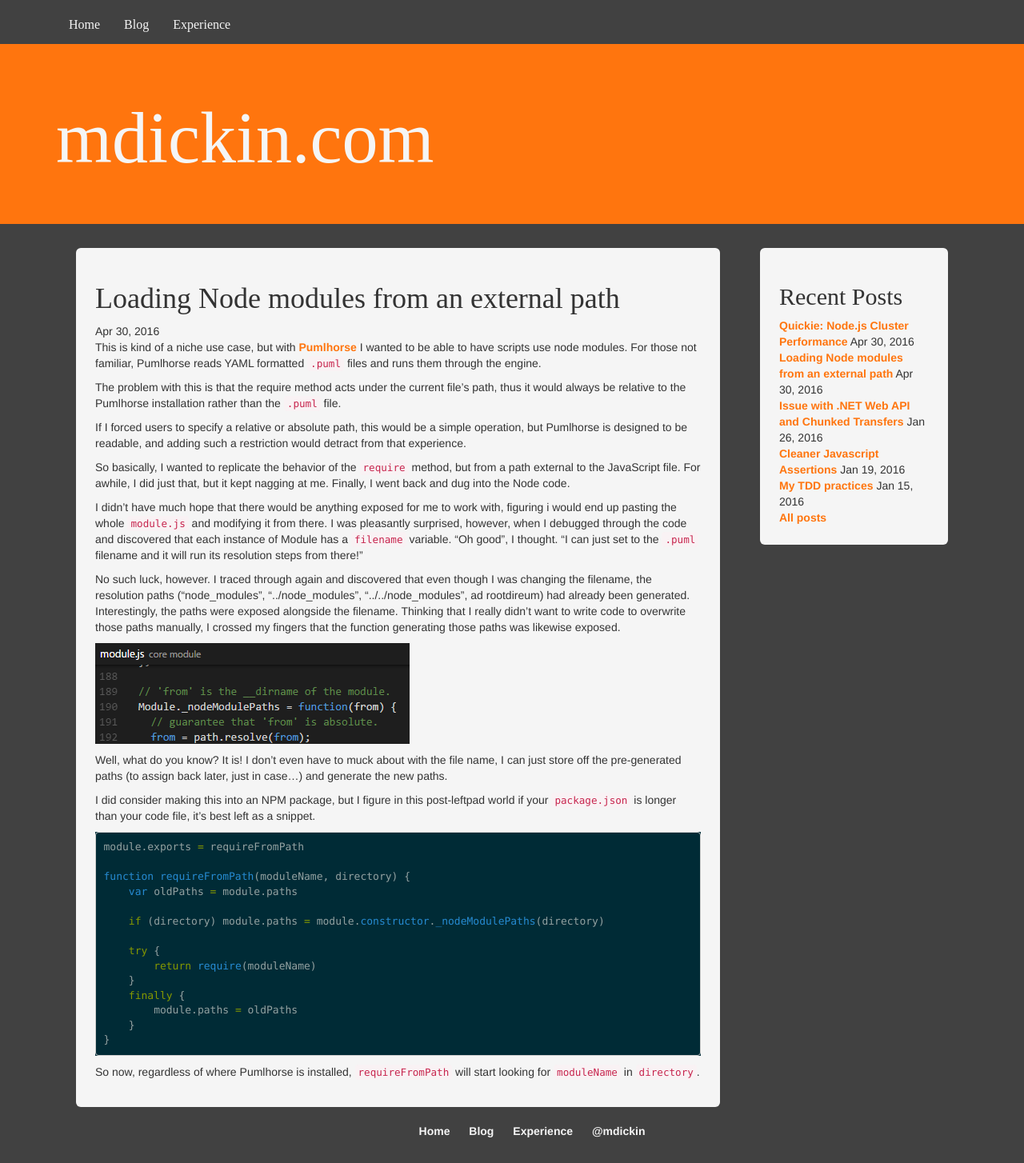
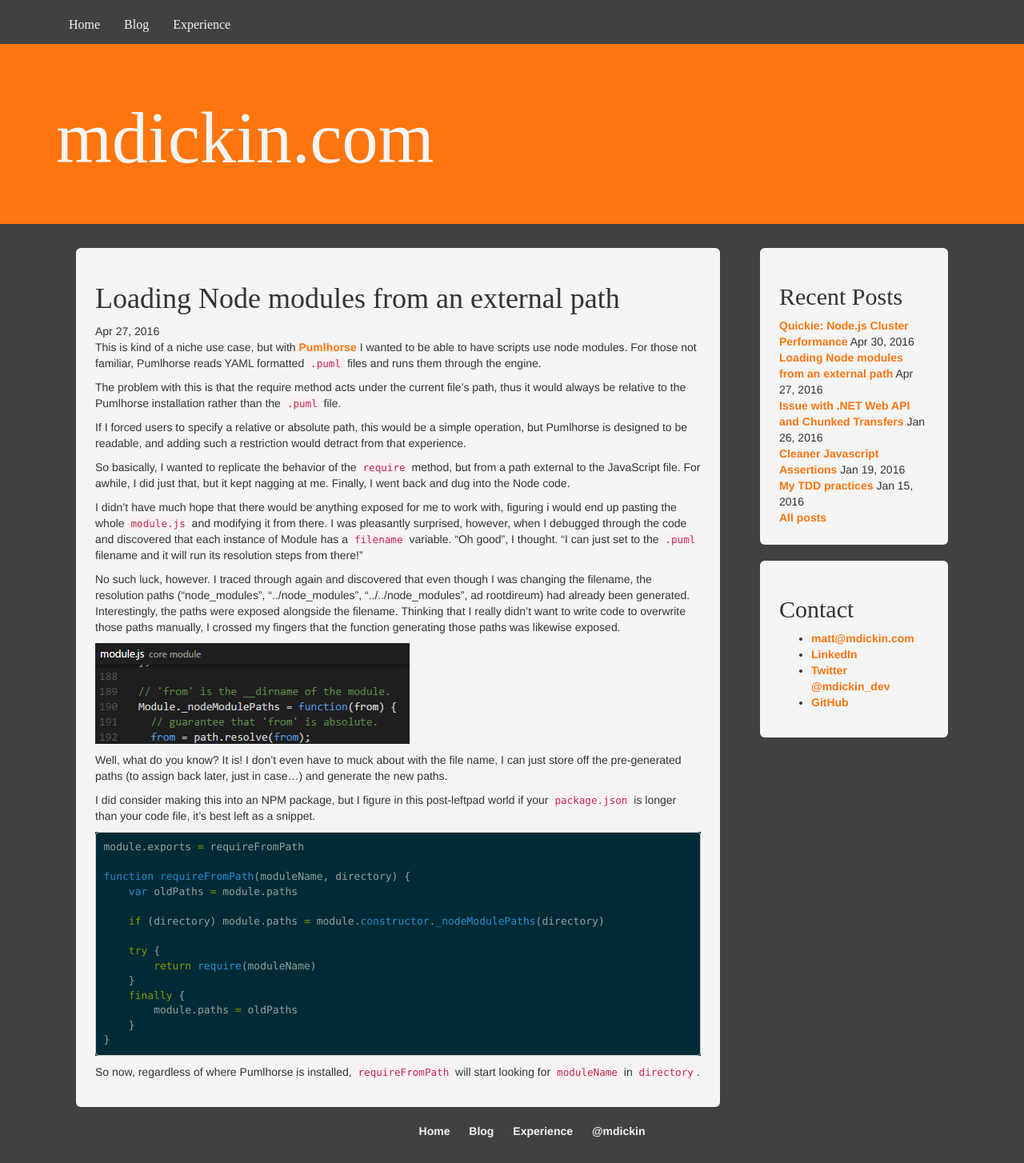
Before and after one commit to mdickin/mdickin.github.io, a Jekyll site: the page built from blog/_posts/2016-04-27-modifying-nodes-require-for-external-paths.md, in a window 1280 px wide. Shown: the whole page at 80% size. Built offline with Jekyll 4.4.1, drawn with Linux system fonts in a browser that asks for light colours; nearby versions of some CDN libraries.

Commit message:
Added contact Fixed date for blog post

```diff
--- /dev/null
+++ b/_includes/contact.html
@@ -0,0 +1,9 @@
+<div class="box">
+    <h2>Contact</h2>
+    <ul>
+        <li><a href="mailto:matt@mdickin.com">matt@mdickin.com</a></li>
+        <li><a href="http://www.linkedin.com/pub/matt-dickinson/73/621/b57">LinkedIn</a></li>
+        <li><a href="https://twitter.com/mdickin_dev">Twitter @mdickin_dev</a></li>
+        <li><a href="https://github.com/mdickin">GitHub</a></li>
+    </ul>
+</div>
--- a/_layouts/default.html
+++ b/_layouts/default.html
@@ -15,6 +15,7 @@
       </div>
       <div class="col-md-3">
         {% include blog_feed.html %}
+        {% include contact.html %}
       </div>
     </div>
     {% include footer.html %}
--- a/blog/_posts/2016-04-27-modifying-nodes-require-for-external-paths.md
+++ b/blog/_posts/2016-04-27-modifying-nodes-require-for-external-paths.md
@@ -2,7 +2,7 @@
 layout: post
 author: Matt Dickinson
 title:  "Loading Node modules from an external path"
-date:   2016-04-30
+date:   2016-04-27
 tags:
   - nodejs
   - pumlhorse
```
